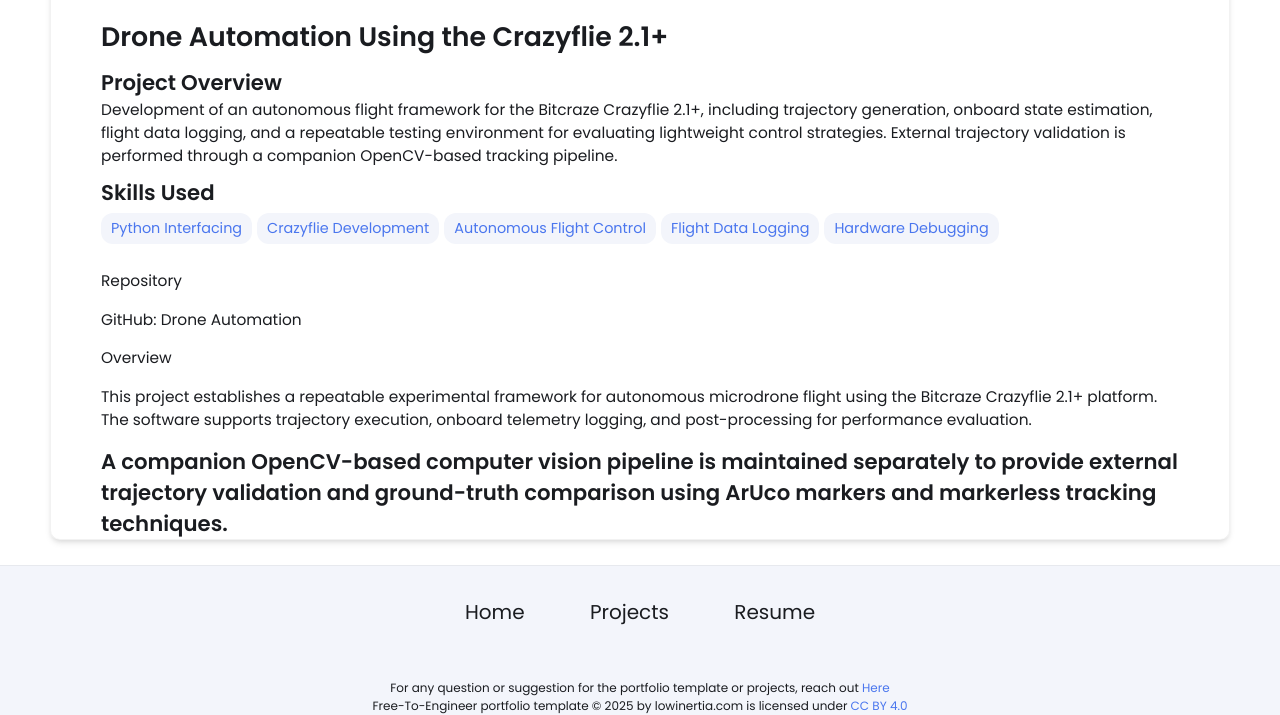
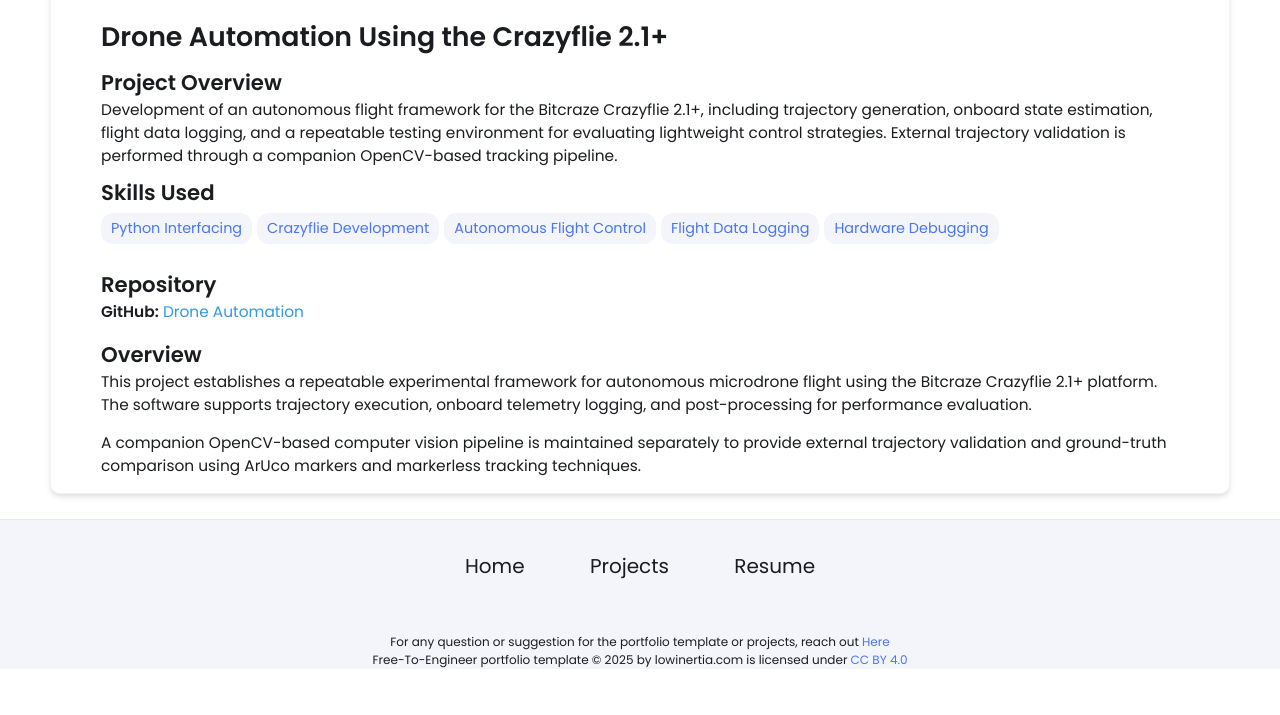
Before and after one commit to Emora97/emora97.github.io, a Jekyll site: the page built from _projects/Drone-Automation/index.md, in a window 1280 px wide. Shown: the part 490-1205 px from the top of the page. Built offline with Jekyll 4.4.1, drawn with Linux system fonts in a browser that asks for light colours; after the commit the page ends 1159 px from its top, so only the background shows below that; part of the change alters nothing that is shown.

```diff
--- a/_projects/Drone-Automation/index.md
+++ b/_projects/Drone-Automation/index.md
@@ -1,24 +1,22 @@
+---
+layout: post
+title: "Drone Automation Using the Crazyflie 2.1+"
+description: "Development of an autonomous flight framework for the Bitcraze Crazyflie 2.1+, including trajectory generation, onboard state estimation, flight data logging, and a repeatable testing environment for evaluating lightweight control strategies. External trajectory validation is performed through a companion OpenCV-based tracking pipeline."
+skills:
+  - Python Interfacing
+  - Crazyflie Development
+  - Autonomous Flight Control
+  - Flight Data Logging
+  - Hardware Debugging
+main-image: "/assets/images/dronearuco.png"
 ---
 
-layout: post
-title: Drone Automation Using the Crazyflie 2.1+
-description: Development of an autonomous flight framework for the Bitcraze Crazyflie 2.1+, including trajectory generation, onboard state estimation, flight data logging, and a repeatable testing environment for evaluating lightweight control strategies. External trajectory validation is performed through a companion OpenCV-based tracking pipeline.
-skills:
+## Repository
 
-- Python Interfacing
-- Crazyflie Development
-- Autonomous Flight Control
-- Flight Data Logging
-- Hardware Debugging
-main-image: /dronearuco.png
----
-Repository
+**GitHub:** [Drone Automation](https://github.com/Emora97/Drone-Automation)
 
-GitHub: Drone Automation
-
-Overview
+## Overview
 
 This project establishes a repeatable experimental framework for autonomous microdrone flight using the Bitcraze Crazyflie 2.1+ platform. The software supports trajectory execution, onboard telemetry logging, and post-processing for performance evaluation.
 
 A companion OpenCV-based computer vision pipeline is maintained separately to provide external trajectory validation and ground-truth comparison using ArUco markers and markerless tracking techniques.
----
```
